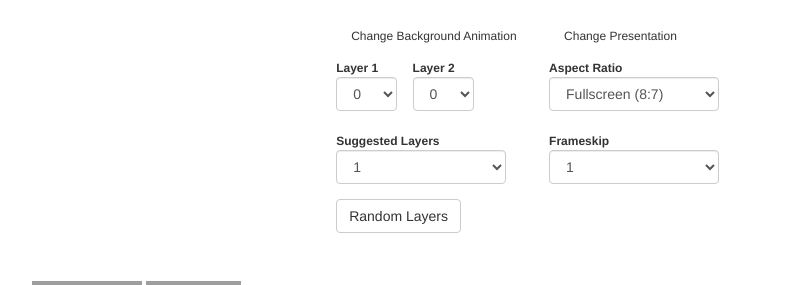
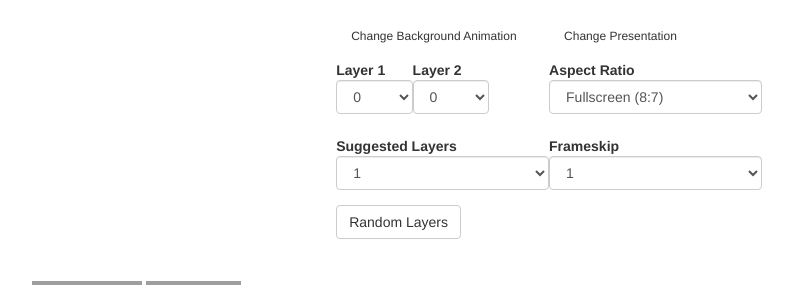
Before and after one commit to gjtorikian/Earthbound-Battle-Backgrounds-JS, a website with bundled scripts: page index.html in a window 1280 px wide. Shown: the top 285 px of the page, without its empty margins (243-1036 px from the left). Built offline with nearby package versions, Linux system fonts and the light colour scheme; grey boxes are pictures that could not be loaded; files whose address does not match are found by name.

Commit message:
Expand form dropdowns a bit

```diff
--- a/assets/styles.css
+++ b/assets/styles.css
@@ -6,8 +6,12 @@
   width: 100%;
 }
 
-.form-group {
-  font-size: 12px;
+.form-control {
+  width: 100%;
+}
+
+.btn-random-container {
+  padding-top: 7px;
 }
 
 /* Space out content a bit */
```
